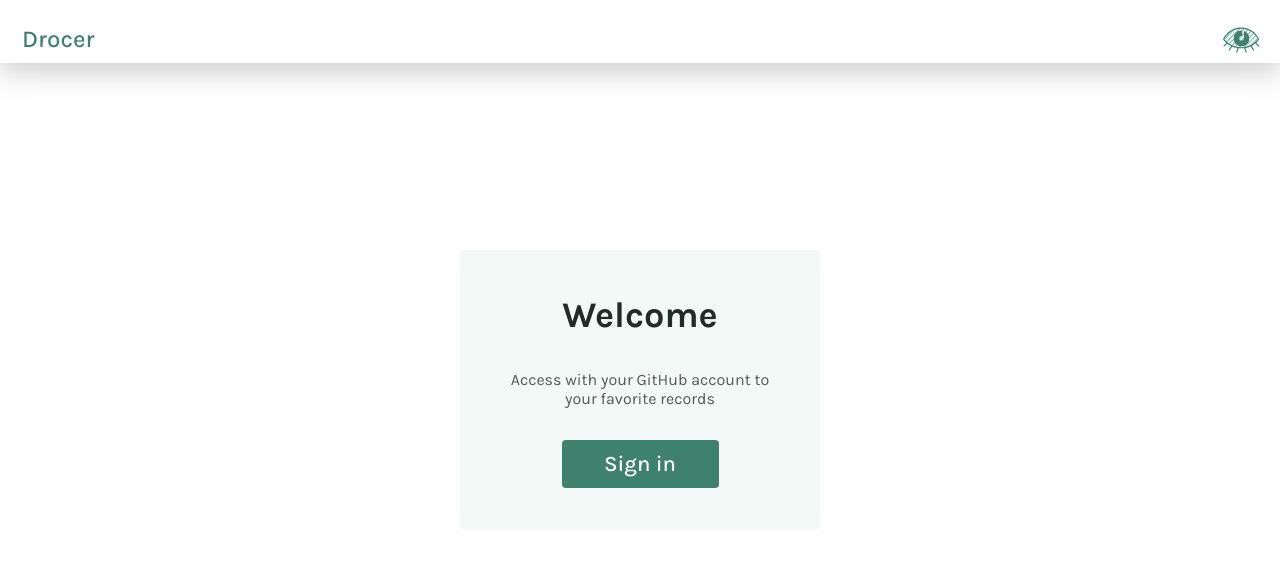
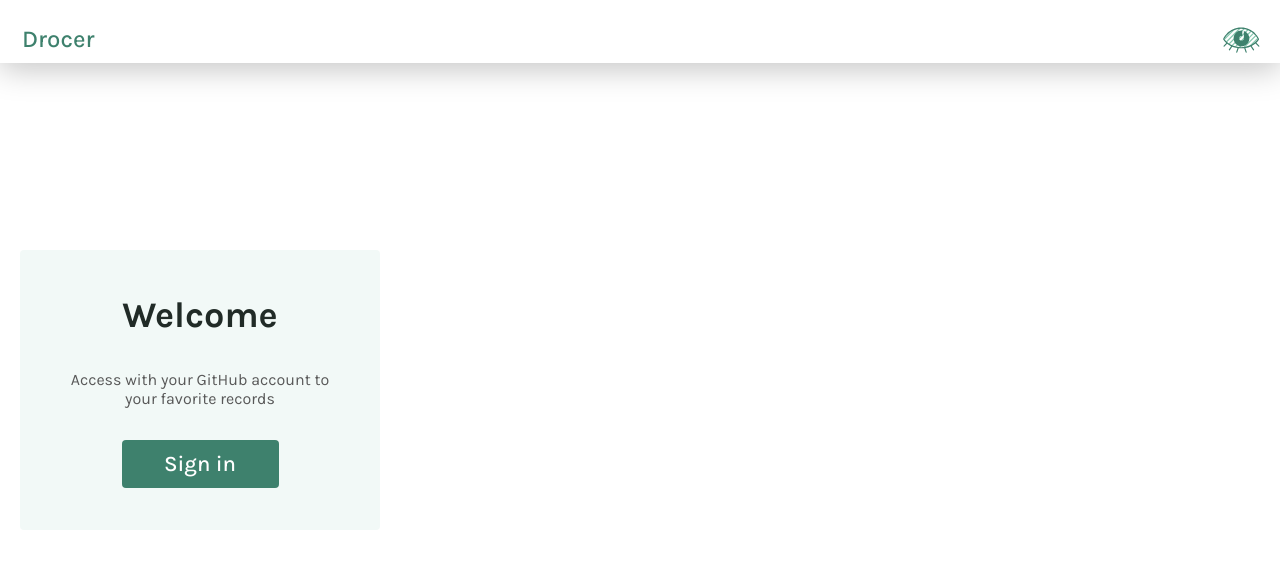
Before and after one commit to Alambea/drocer-app-front, a React (Vite) app: page /home in a window 1280 px wide. Shown: the top 568 px of the page. Built offline with nearby package versions, Linux system fonts and the light colour scheme; no server answers.

Commit message:
Remove container div from Layout

```diff
--- a/src/components/Layout/Layout.scss
+++ b/src/components/Layout/Layout.scss
@@ -1,11 +1,3 @@
-.container {
-  display: flex;
-  flex-direction: column;
-  align-items: center;
-  margin: 0 auto;
-  min-height: 100vh;
-}
-
 .main-container {
   display: flex;
   flex-grow: 1;
--- a/src/components/Layout/Layout.tsx
+++ b/src/components/Layout/Layout.tsx
@@ -9,13 +9,13 @@ const Layout = ({ children }: PropsWithChildren): React.ReactElement => {
   const [user] = useAuthState(auth);
 
   return (
-    <div className="container">
+    <>
       <Header />
       <main className="main-container">
         {children}
         {user && <Navigation />}
       </main>
-    </div>
+    </>
   );
 };
 
```
